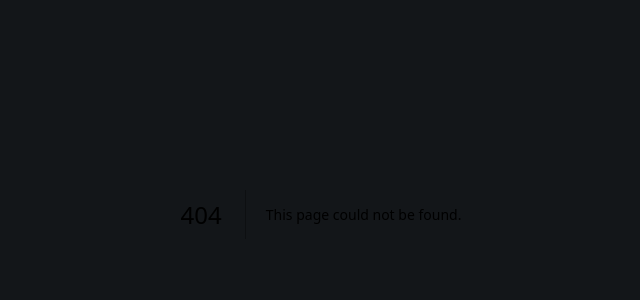
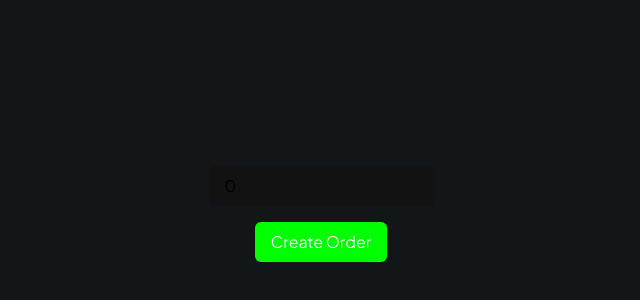
Before and after one commit to Adnan-The-Coder/hobby-master-website, a Next.js app: page /Razorpay-gateway in a window 1280 px wide. Before the commit this address had no page. Shown: the part 186-486 px from the top of the page, without its empty margins (319-959 px from the left). Built offline with nearby package versions, Linux system fonts and the light colour scheme.

Commit message:
feat: Add Razorpay payment gateway

```diff
--- /dev/null
+++ b/app/(Payments)/Razorpay-gateway/page.tsx
@@ -0,0 +1,68 @@
+"use client";
+import Script from 'next/script';
+import React, { useState } from 'react'
+
+function Page() {
+    const [amount,setAmount] = useState<number>(0);
+
+    const createOrder = async () => {
+        const res = await fetch('/api/payments/razorpay/createOrder',{
+            method:'POST',
+            body: JSON.stringify({amount:amount * 100}),
+        })
+        const data = await res.json();
+
+        const PaymentData = {
+            key: process.env.RAZORPAY_LIVE_KEY_ID,
+            order_id: data.id,
+
+            handler: async function (response: any) {
+                // verify payment
+                const res = await fetch("/api/payments/razorpay/verifyOrder", {
+                  method: "POST",
+                  body: JSON.stringify({
+                    orderId: response.razorpay_order_id,
+                    razorpayPaymentId: response.razorpay_payment_id,
+                    razorpaySignature: response.razorpay_signature,
+                  }),
+                });
+                const data = await res.json();
+                console.log(data);
+                if (data.isOk) {
+                  // do whatever page transition you want here as payment was successful
+                  alert("Payment successful");
+                } else {
+                  alert("Payment failed");
+                }
+              },
+        };
+
+        const payment = new (window as any).Razorpay(PaymentData);
+        payment.open();
+
+
+    }
+
+  return (
+    <div className="flex w-screen h-screen items-center justify-center flex-col gap-4">
+        <Script
+            type='text/javascript'
+            src='https://checkout.razorpay.com/v1/checkout.js'
+        />
+      <input
+        type='number'
+        placeholder='Enter Amount'
+        className="px-4 py-2 rounded-md text-black"
+        value={amount}
+        onChange={(e)=>setAmount(Number(e.target.value))}
+      />
+      <button className='bg-green-500 text-white px-4 py-2 rounded-md'
+      onClick={createOrder}
+      >
+        Create Order
+      </button>
+    </div>
+  )
+}
+
+export default Page
--- /dev/null
+++ b/app/api/payments/razorpay/createOrder/route.ts
@@ -0,0 +1,20 @@
+import { NextResponse } from "next/server";
+import Razorpay from "razorpay";
+
+const razorpay = new Razorpay({
+    key_id: process.env.RAZORPAY_LIVE_KEY_ID as string,
+    key_secret: process.env.RAZORPAY_LIVE_KEY_SECRET
+})
+
+
+export async function POST(req:Request) {
+    const {amount} = await req.json();
+    const order = await razorpay.orders.create({
+        amount,
+        currency:"INR",
+    });
+
+
+    return NextResponse.json(order);
+
+}
--- /dev/null
+++ b/app/api/payments/razorpay/verifyOrder/route.ts
@@ -0,0 +1,35 @@
+
+import { NextRequest, NextResponse } from "next/server";
+import crypto from "crypto";
+
+const generatedSignature = (
+  razorpayOrderId: string,
+  razorpayPaymentId: string
+) => {
+  const keySecret = process.env.RAZORPAY_LIVE_KEY_SECRET as string;
+
+  const sig = crypto
+    .createHmac("sha256", keySecret)
+    .update(razorpayOrderId + "|" + razorpayPaymentId)
+    .digest("hex");
+  return sig;
+};
+
+export async function POST(request: NextRequest) {
+  const { orderId, razorpayPaymentId, razorpaySignature } =
+    await request.json();
+
+  const signature = generatedSignature(orderId, razorpayPaymentId);
+  if (signature !== razorpaySignature) {
+    return NextResponse.json(
+      { message: "payment verification failed", isOk: false },
+      { status: 400 }
+    );
+  }
+
+  // Probably some database calls here to update order or add premium status to user
+  return NextResponse.json(
+    { message: "payment verified successfully", isOk: true },
+    { status: 200 }
+  );
+}
```
Also changed, not shown: package.json (+11 -10 lines), 1 other file (tests, documents, lock files or other folders).
